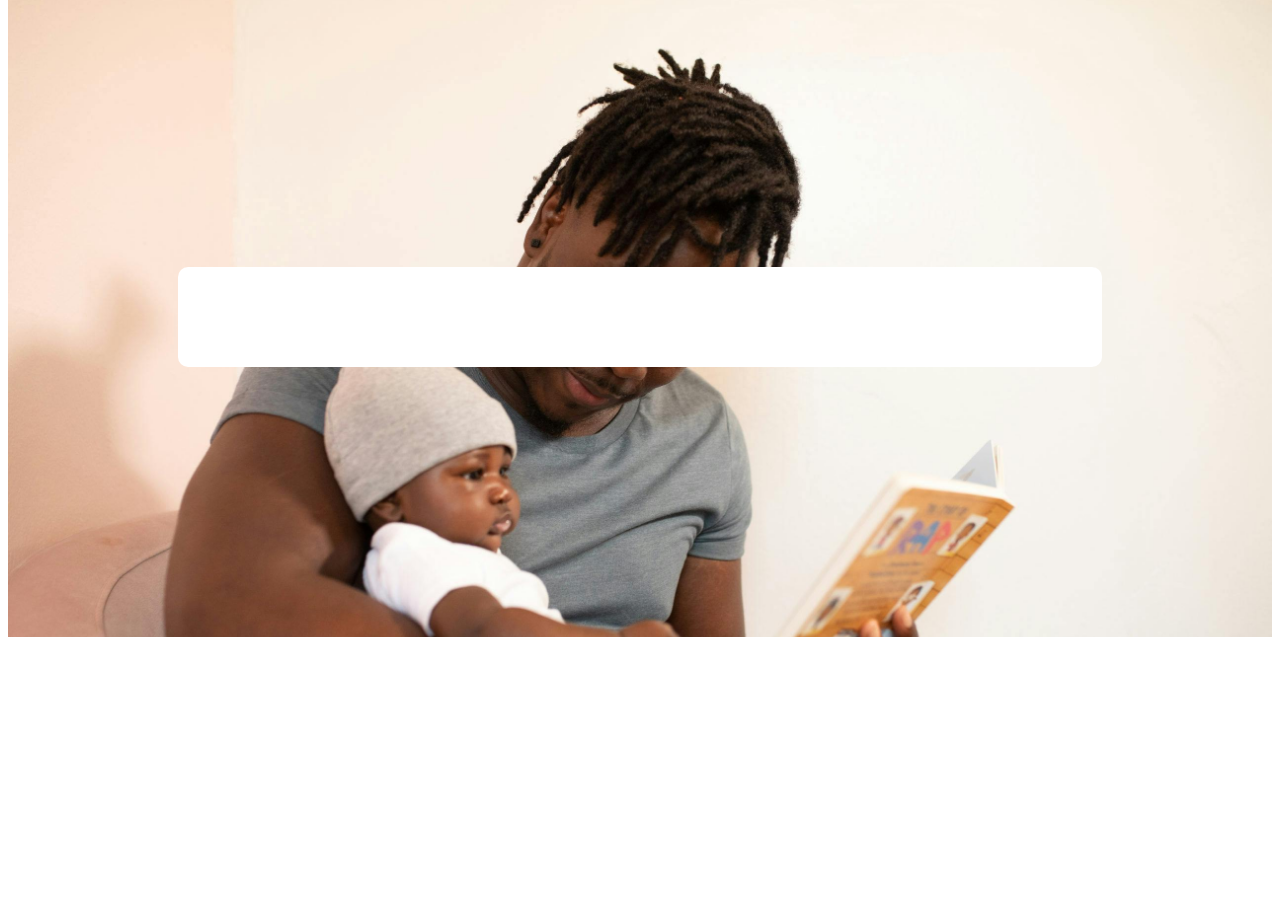
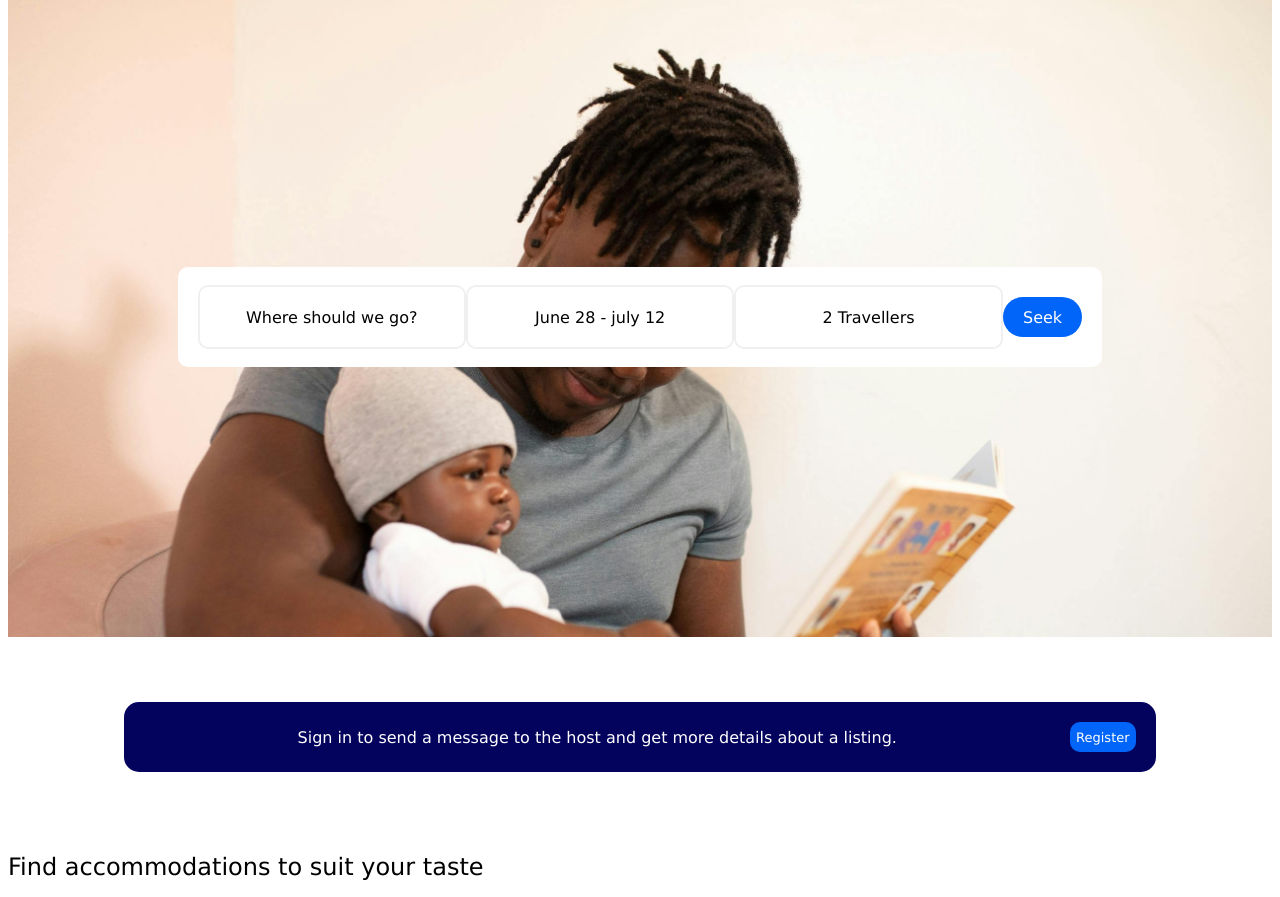
Before and after one commit to shebz2023/The-Gym, a plain HTML site: page cloneWebsiteAssignment/index.html in a window 1280 px wide. Shown: the part 91-988 px from the top of the page. Before the commit the page ends 800 px from the top, so only its background shows below. Drawn offline with Linux system fonts and the light colour scheme.

Commit message:
hero section

```diff
--- a/cloneWebsiteAssignment/index.html
+++ b/cloneWebsiteAssignment/index.html
@@ -20,12 +20,26 @@
     </nav>
      <div class="image-section">
         <div class="seek">
-            <div class="seek-property"></div>
-            <div class="seek-property"></div>
-            <div class="seek-property"></div>
-            <div class="seek-button"></div>
+            <div class="seek-property">Where should we go?</div>
+            <div class="seek-property">June 28 - july 12</div>
+            <div class="seek-property">2 Travellers</div>
+            <div class="seek-button">Seek</div>
         </div>
      </div>
+     <div class="register-popupContainer">
+        <div class="register-popup">
+            <div class="message"></div>
+            <div>Sign in to send a message to the host and get more details about a listing.</div>
+            <div class="register-button">Register</div>
+        </div>
+     </div>
+    <div>
+        <div class="container-accomodations">
+            <h1 >
+                Find accommodations to suit your taste
+            </h1>
+        </div>
+    </div>
 
 </body>
 </html>
--- a/cloneWebsiteAssignment/styles.css
+++ b/cloneWebsiteAssignment/styles.css
@@ -12,7 +12,7 @@ font-weight: lighter;
     justify-content: center;
     width: 30%;
     align-items: center;
-    color: skyblue;
+    color: #0065F8;
     font-size:30px
 }
 .sideNav{
@@ -23,7 +23,7 @@ font-weight: lighter;
     align-items: center;
 }
 .navOption:hover{
-    color: skyblue;
+    color: #0065F8;
     cursor:pointer
 
 }
@@ -36,7 +36,7 @@ font-weight: lighter;
     border-radius: 8px;
     background-color: white;
     border-width: 2px;
-    border-color: whitesmoke;
+    border:2px solid whitesmoke;
     font-size: 15px;
 }
 .download:hover{
@@ -60,9 +60,59 @@ font-weight: lighter;
     padding-left: 20px;
     padding-right: 20px;
     justify-content: space-between;
+    align-items: center;
 }
 .seek-property{
-    height: 80%;
-    background-color: white;
-    border: black;
+    height: 60%;
+    border-radius: 10px;
+    border:2px solid rgb(240, 240, 240);
+    width: 30%;
+    display: flex;
+    align-items: center;
+    justify-content: center;
 }
+.seek-button{
+    cursor: pointer;
+    background-color: #0065F8;
+    height: 40px;
+    width: 80px;
+    border-radius: 20px;
+    display: flex;
+    justify-content: center;
+    align-items: center;
+    color:white
+}
+.seek-button:hover{
+    background-color: darkblue;
+}
+.register-popupContainer{
+    height: 200px;
+    display: flex;
+    justify-content: center;
+    align-items: center;
+}
+.register-popup{
+    background-color: rgb(3, 3, 94);
+    width: 80%;
+    height: 70px;
+    border-radius: 15px;
+    display: flex;
+    justify-content: space-between;
+    align-items: center;
+    padding-right: 20px;
+    color:white
+}
+.register-button{
+    height:30px;
+    border-radius: 10px;
+    background-color: #0065F8;
+    display: flex;
+    align-items: center;
+    padding-right: 6px;
+    padding-left: 6px;
+    font-size: small;
+}
+.container-accomodations h1{
+    font-weight: 100;
+    font-size: x-large;
+}
```
